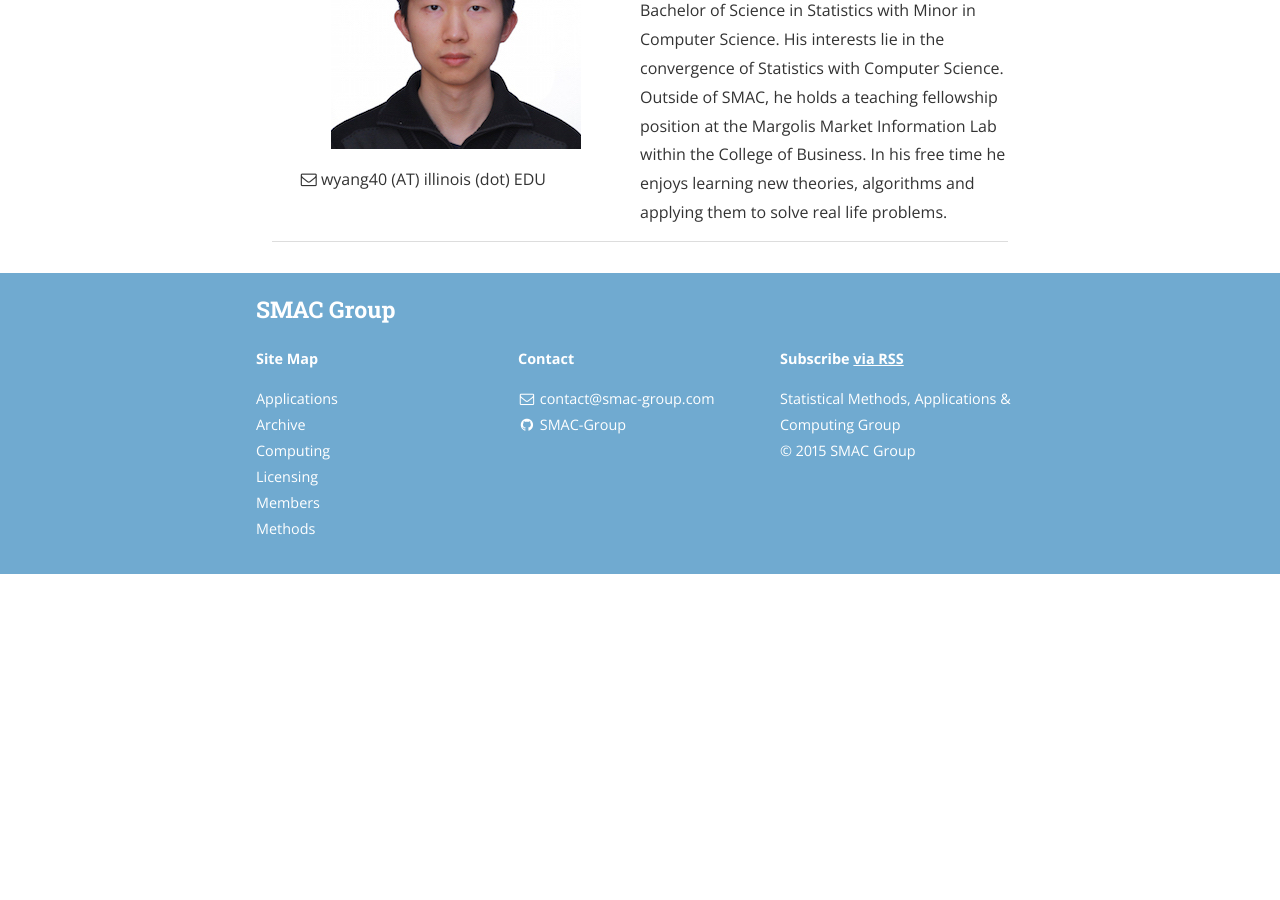
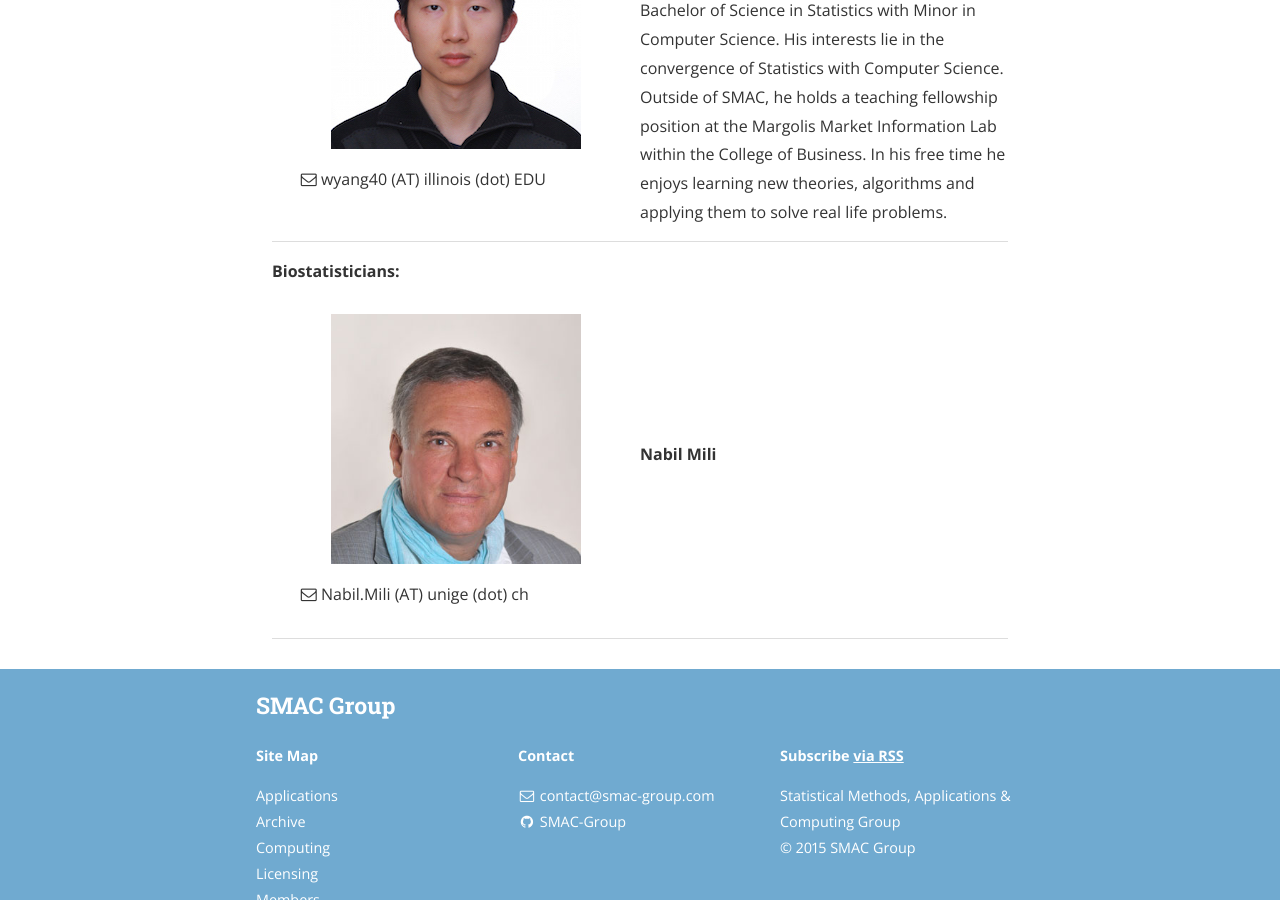
Before and after one commit to SMAC-Group/smac-group.github.io, a Jekyll site: the page built from members.md, in a window 1280 px wide and 900 px high, scrolled down 3015 px. Built offline with Jekyll 4.4.1, drawn with Linux system fonts in a browser that asks for light colours; nearby versions of some CDN libraries; a style sheet for code colours, icons or effects is not loaded; before the commit the page ends 3589 px from its top, so only the background shows below that.

Commit message:
added Nabil

```diff
--- a/members.md
+++ b/members.md
@@ -64,7 +64,7 @@ The current members of the SMAC Group are listed below by title.
   <tr>
     </tr>
   <tr>
-    <td><img src="{{ "assets/images/staff/sorso.jpg" | prepend: site.baseurl }}" alt="Roberto Molinari" class="staff-picture" />
+    <td><img src="{{ "assets/images/staff/sorso.jpg" | prepend: site.baseurl }}" alt="Samuel Orso" class="staff-picture" />
           <ul class="staff-details">
             <li>
                 <i class="fa fa-envelope-o"></i>
@@ -128,4 +128,21 @@ The current members of the SMAC Group are listed below by title.
   </tr>
 </table>
 
+
+**Biostatisticians:**
+<table>
+  <tr>
+    <td><img src="{{ "assets/images/staff/nmili.jpg" | prepend: site.baseurl }}" alt="Nabil Mili" class="staff-picture"/>
+	    <ul class="staff-details">
+            <li>
+                <i class="fa fa-envelope-o"></i>
+                <span class="username">Nabil.Mili (AT) unige (dot) ch</span>
+            </li>
+        </ul>
+	</td>
+    <td><b>Nabil Mili</b><br /><br />
+    </td>
+  </tr>
+</table>
+
 <!-- **Alumi:** -->
```
Also changed, not shown: assets/images/staff/nmili.jpg (added).
